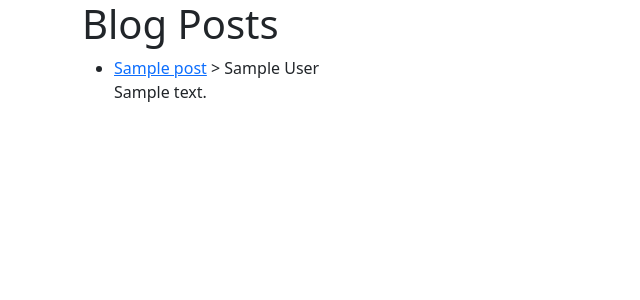
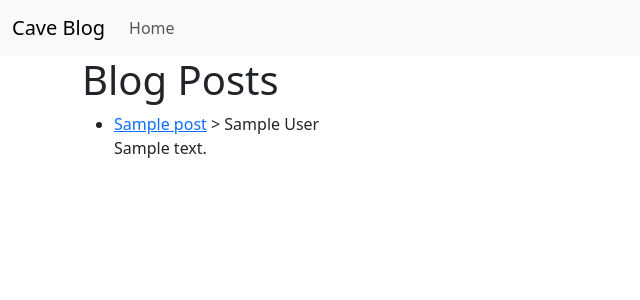
Before and after one commit to SureDeveloping/cave-blog, a Django app: page / in a window 1280 px wide. Shown: the top 300 px of the page, without its empty margins (0-640 px from the left). Run offline with Django 4.2, Linux system fonts and the light colour scheme; tables that the repository leaves empty hold one stand-in row (values such as "Sample post").

Commit message:
Add a navbar to base.html

```diff
--- a/templates/base.html
+++ b/templates/base.html
@@ -11,6 +11,27 @@
 </head>
 
   <body>
+    <header>
+      <!-- Navbar from Bootstrap -->
+      <nav class="navbar navbar-expand-lg bg-body-tertiary">
+        <div class="container-fluid">
+              <a class="navbar-brand" href="{% url 'home' %}">Cave Blog</a>
+              <button class="navbar-toggler" type="button" data-bs-toggle="collapse" data-bs-target="#navbarNav" aria-controls="navbarNav" aria-expanded="false" aria-label="Toggle navigation">
+                  <span class="navbar-toggler-icon"></span>
+              </button>
+
+              <!--- Navbar items -->
+              <div class="collapse navbar-collapse" id="navbarNav">
+                  <ul class="navbar-nav">
+                      <li class="nav-item">
+                        <a class="nav-link aria-current="page" href="{% url 'home' %}">Home</a>
+                      </li>
+
+                  </ul>
+              </div>
+          </div>
+      </nav>
+    </header>
 
     <main class="container">
         {% block content %}
```
